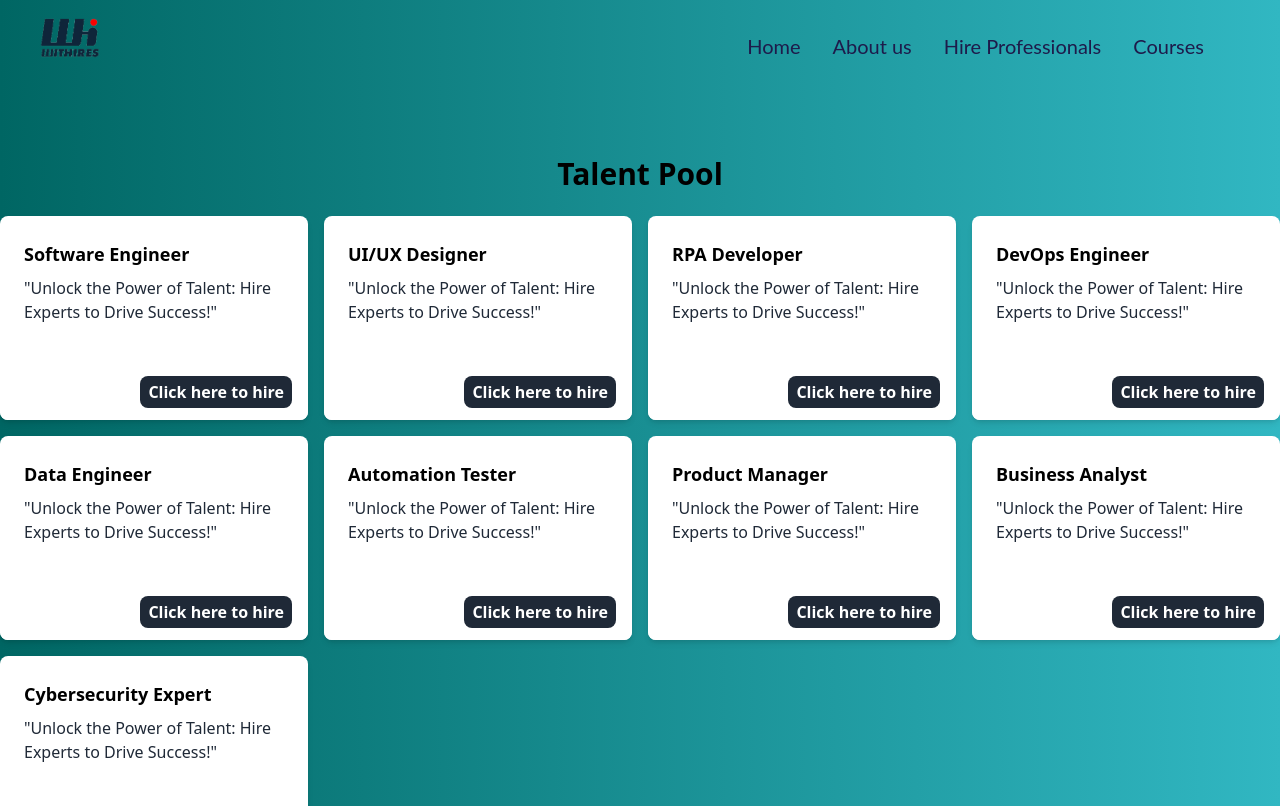
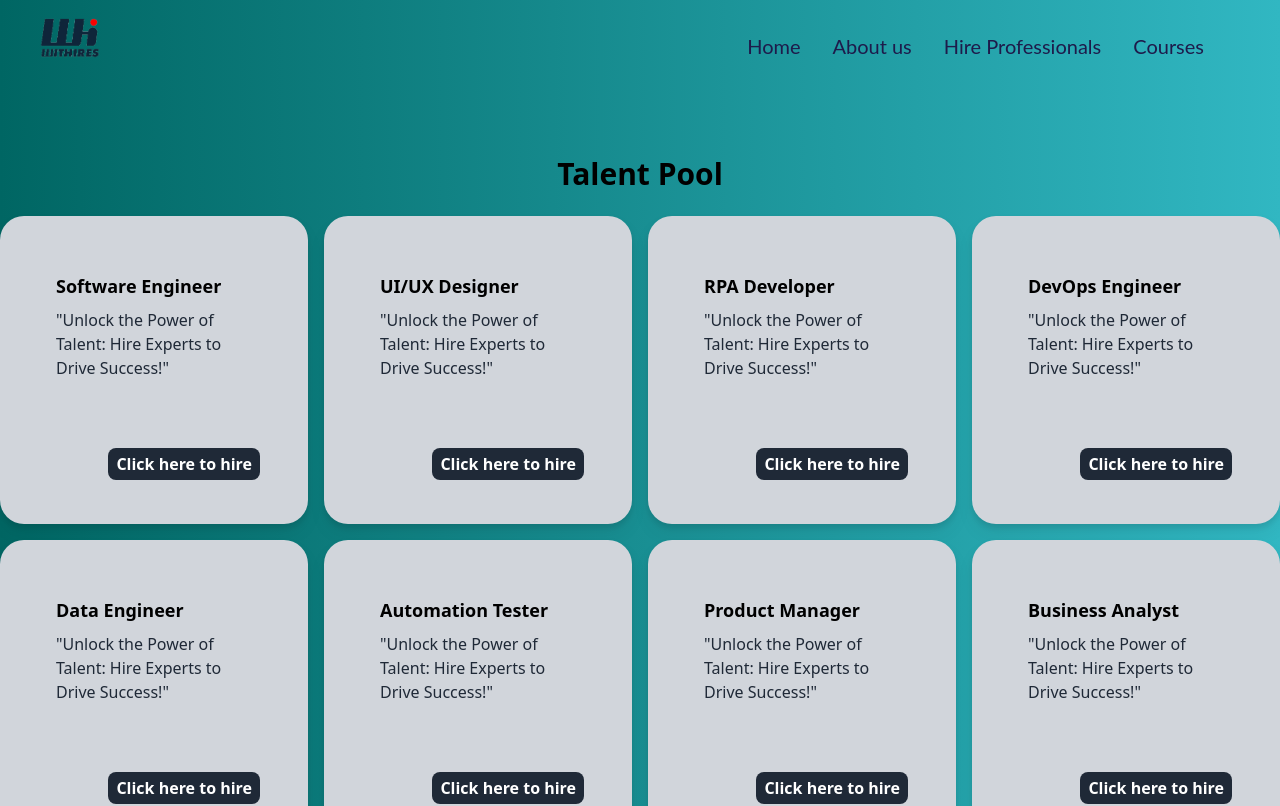
Before and after one commit to BisiOlaYemi/Withires, a React (Create React App) app: page /hireprofessionals in a window 1280 px wide. Shown: the top 806 px of the page. Built offline with nearby package versions, Linux system fonts and the light colour scheme.

Commit message:
Modified the professional page

```diff
--- a/src/Pages/HireProfessionals.js
+++ b/src/Pages/HireProfessionals.js
@@ -20,12 +20,12 @@ const HireProfessionals = () => {
       <h2 className="text-3xl font-bold text-center mb-6">Talent Pool</h2>
       <div className="grid grid-cols-2 sm:grid-cols-3 lg:grid-cols-4 gap-4 animate-fade-in-down">
         {professionals.map((professional, index) => (
-          <div key={index} className="bg-white rounded-lg shadow-md overflow-hidden">
+          <div key={index} className="md:w-200 p-8 min-w-260 bg-gray-300 backdrop-blur-lg rounded-3xl flex flex-col justify-center drop-shadow-lg gap-4 hover:scale-105 transition-all duration-300">
             <div className="p-6">
               <h3 className="text-lg font-bold mb-2">{professional}</h3>
               <p className="text-gray-800">"Unlock the Power of Talent: Hire Experts to Drive Success!"</p>
             </div>
-            <div className="bg-white py-3 px-4 text-right">
+            <div className=" py-3 px-4 text-right">
             <a href="mailto:benedictamusan@withires.com">
                 <button className="px-2 py-1 rounded-lg bg-gray-800 font-semibold text-white mt-4">
                   Click here to hire
```
